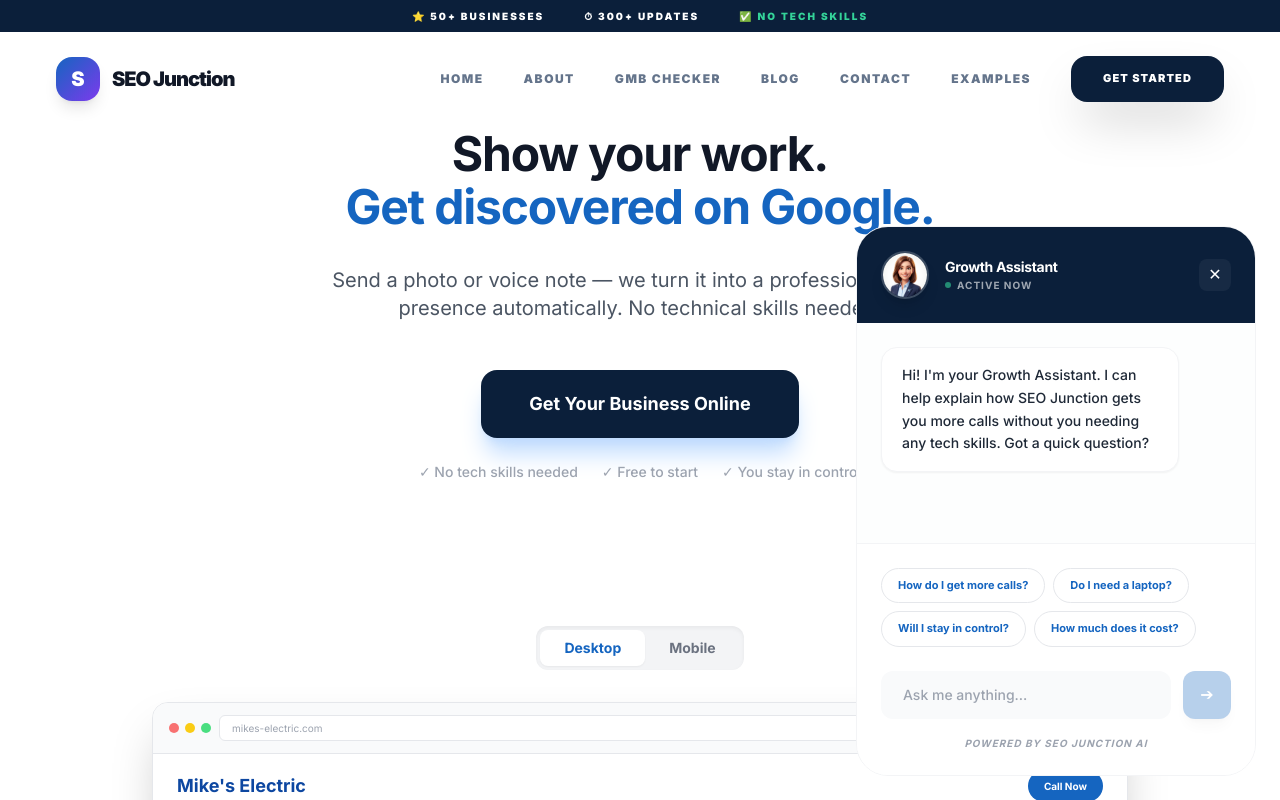
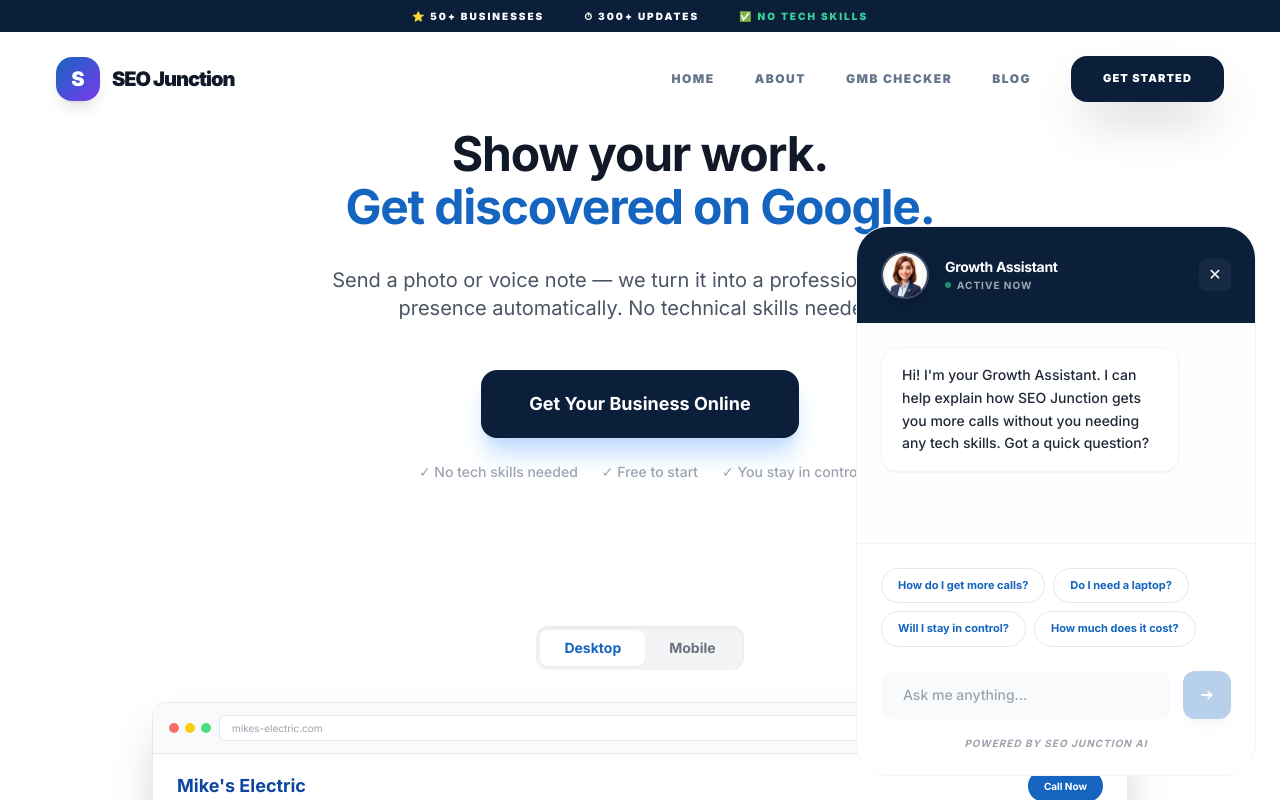
Before and after one commit to mobeen00381/seo-junction, a Next.js app: page / in a window 1280 px wide. Shown: the top 800 px of the page. Built offline with nearby package versions, Linux system fonts and the light colour scheme.

Commit message:
style: simplify navbar by removing Contact and Examples (moved to footer)

```diff
--- a/src/components/Navbar.tsx
+++ b/src/components/Navbar.tsx
@@ -17,8 +17,6 @@
     { name: 'About', href: '/about' },
     { name: 'GMB Checker', href: '/gmb-checker' },
     { name: 'Blog', href: '/blog' },
-    { name: 'Contact', href: '/contact' },
-    { name: 'Examples', href: '/examples' },
   ]
 
   return (
```
